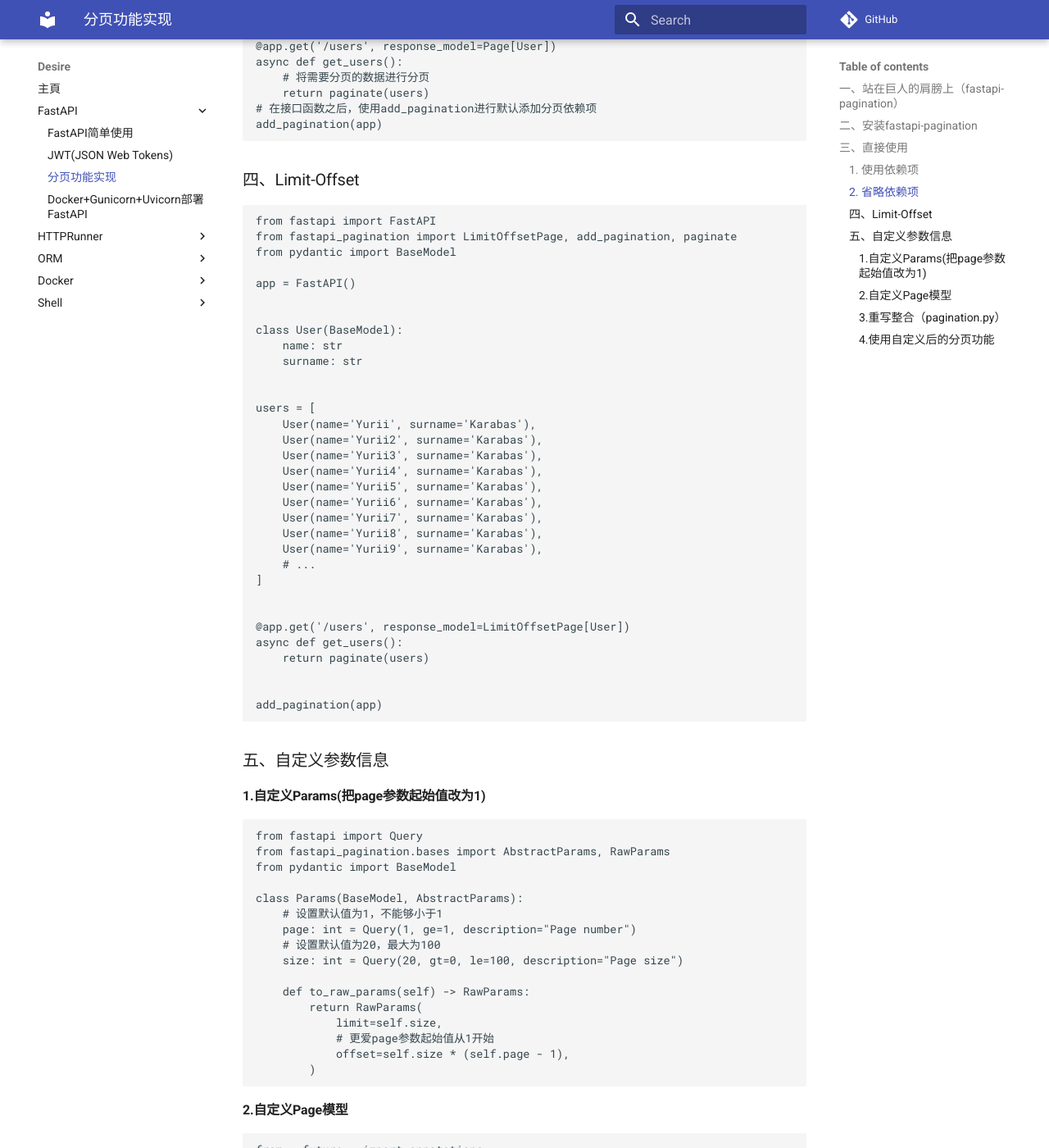
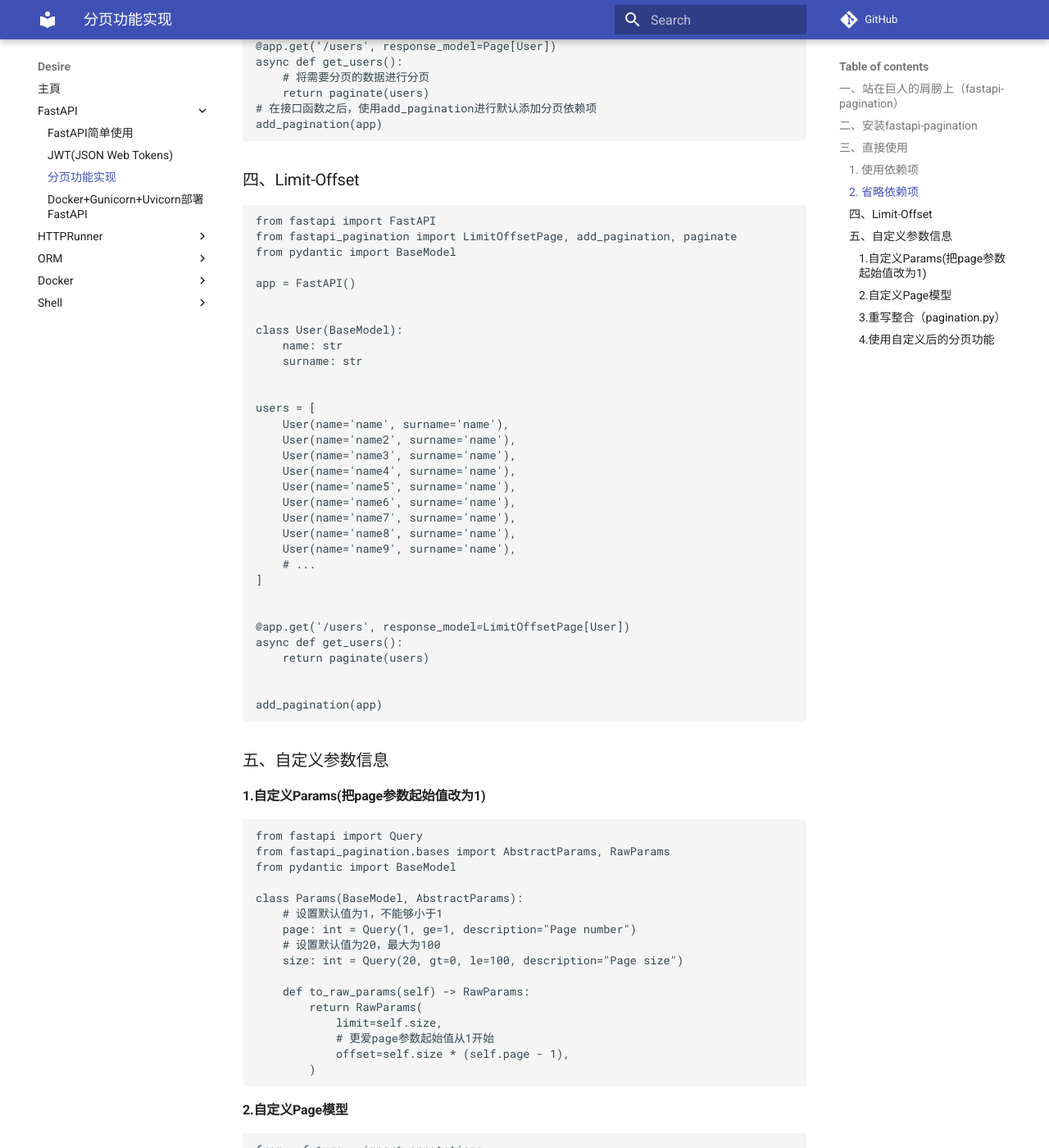
Before and after one commit to XD825/xd825.github.io, an MkDocs documentation site: the page built from docs/FastAPI/003分页功能实现.md, in a window 1280 px wide and 1400 px high, scrolled down 1894 px. Shown: the whole window at 82% size. Built offline with MkDocs 1.6.1 and Material for MkDocs 9.7.7, drawn with Linux system fonts in a browser that asks for light colours; comment, search, counter and statistics services are not loaded.

Commit message:
Update 003分页功能实现.md

```diff
--- a/docs/FastAPI/003分页功能实现.md
+++ b/docs/FastAPI/003分页功能实现.md
@@ -103,15 +103,15 @@ class User(BaseModel):
 
 
 users = [
-    User(name='Yurii', surname='Karabas'),
-    User(name='Yurii2', surname='Karabas'),
-    User(name='Yurii3', surname='Karabas'),
-    User(name='Yurii4', surname='Karabas'),
-    User(name='Yurii5', surname='Karabas'),
-    User(name='Yurii6', surname='Karabas'),
-    User(name='Yurii7', surname='Karabas'),
-    User(name='Yurii8', surname='Karabas'),
-    User(name='Yurii9', surname='Karabas'),
+    User(name='name', surname='name'),
+    User(name='name2', surname='name'),
+    User(name='name3', surname='name'),
+    User(name='name4', surname='name'),
+    User(name='name5', surname='name'),
+    User(name='name6', surname='name'),
+    User(name='name7', surname='name'),
+    User(name='name8', surname='name'),
+    User(name='name9', surname='name'),
     # ...
 ]
 
```
